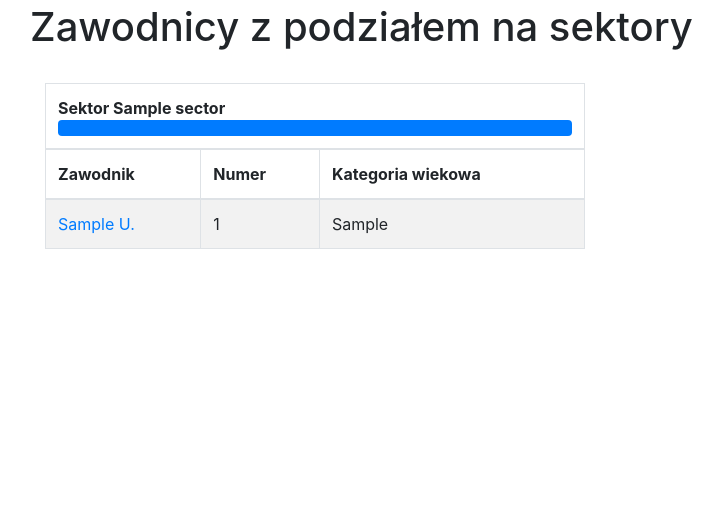
After one commit to Wydzials/TeamStats, a Flask app: page /sectors in a window 1280 px wide. The commit adds this page. Shown: the part 122-627 px from the top of the page, without its empty margins (40-762 px from the left). Run offline with Flask 2, Linux system fonts and the light colour scheme; tables that the repository leaves empty hold one stand-in row (values such as "Sample post"); parts of the project's set-up code (start-up, migrations or seed data) failed here and were passed over; some libraries are stand-ins or nearby versions.

Commit message:
Add sectors page

```diff
--- a/app.py
+++ b/app.py
@@ -3,7 +3,7 @@ from flask import render_template, redirect
 import imports
 from init import db, app
 from sqlalchemy import func
-from models import Rider, Result, Event, Team, Gear, Training
+from models import Rider, Result, Event, Team, Gear, Training, Sector
 
 
 @app.route("/")
@@ -72,6 +72,21 @@ def last_event():
     id = last_event.id
     return redirect(f"/event/{id}")
 
+@app.route("/sectors")
+def sectors():
+    sectors = Sector.query.all()
+    # riders = Rider.query.all()
+
+    riders_by_sector = {}
+    for sector in sectors:
+        riders = Rider.query.filter_by(sector_id=sector.id).all()
+        if len(riders) > 0:
+            riders_by_sector[sector.name] = riders
+
+    print(riders_by_sector)
+
+    return render_template("sectors.html", sectors=sectors, riders_by_sector=riders_by_sector)
+
 
 if __name__ == "__main__":
     imports.import_all()
--- a/templates/base.html
+++ b/templates/base.html
@@ -23,8 +23,13 @@
                 <li class="nav-item">
                     <a class="nav-link" href="{{ url_for('team') }}">Strona główna</a>
                 </li>
+
                 <li class="nav-item">
                     <a class="nav-link" href="{{ url_for('last_event') }}">Ostatnie zawody</a>
+                </li>
+
+                <li class="nav-item">
+                    <a class="nav-link" href="{{ url_for('sectors') }}">Podział na sektory</a>
                 </li>
 
             </ul>
--- /dev/null
+++ b/templates/sectors.html
@@ -0,0 +1,62 @@
+{% extends "base.html" %}
+
+{% block head %}
+{% endblock %}
+
+
+{% block body %}
+<div class="row">
+    <h1>Zawodnicy z podziałem na sektory</h1>
+</div>
+
+<div class="row">
+    {% for sector, riders in riders_by_sector.items() %}
+    <div class="col-6">
+        <br>
+        <table class="table table-bordered table-striped">
+            <thead>
+                <tr>
+                    <th colspan="3">
+                        Sektor {{ sector }}
+                        <div class="progress">
+                            <div class="progress-bar" role="progressbar" style="width: {{ 120 - sector | int * 10 }}%" aria-valuenow="100" aria-valuemin="0" aria-valuemax="100"></div>
+                        </div>
+                    </th>
+                </tr>
+
+                <tr>
+                    <th>Zawodnik</th>
+                    <th>Numer</th>
+                    <th>Kategoria wiekowa</th>
+                </tr>
+            </thead>
+
+            <tbody>
+                {% for rider in riders %}
+                <tr>
+                    <td><a href="/rider/{{rider.id}}"> {{ rider.first_name }} {{ rider.last_name[0] }}. </a></td>
+
+                    {% if rider.number > 0 %}
+                    <td>{{ rider.number }}</td>
+                    {% else %}
+                    <td>-</td>
+                    {% endif %}
+
+                    <td>{{ rider.category }}</td>
+                </tr>
+                {% endfor %}
+            </tbody>
+
+        </table>
+
+    </div>
+
+    {% if loop.index % 2 == 0 %}
+        </div>
+        <div class="row justify-content-between">
+    {% endif %}
+
+    {% endfor %}
+</div>
+
+{% endblock %}
```
